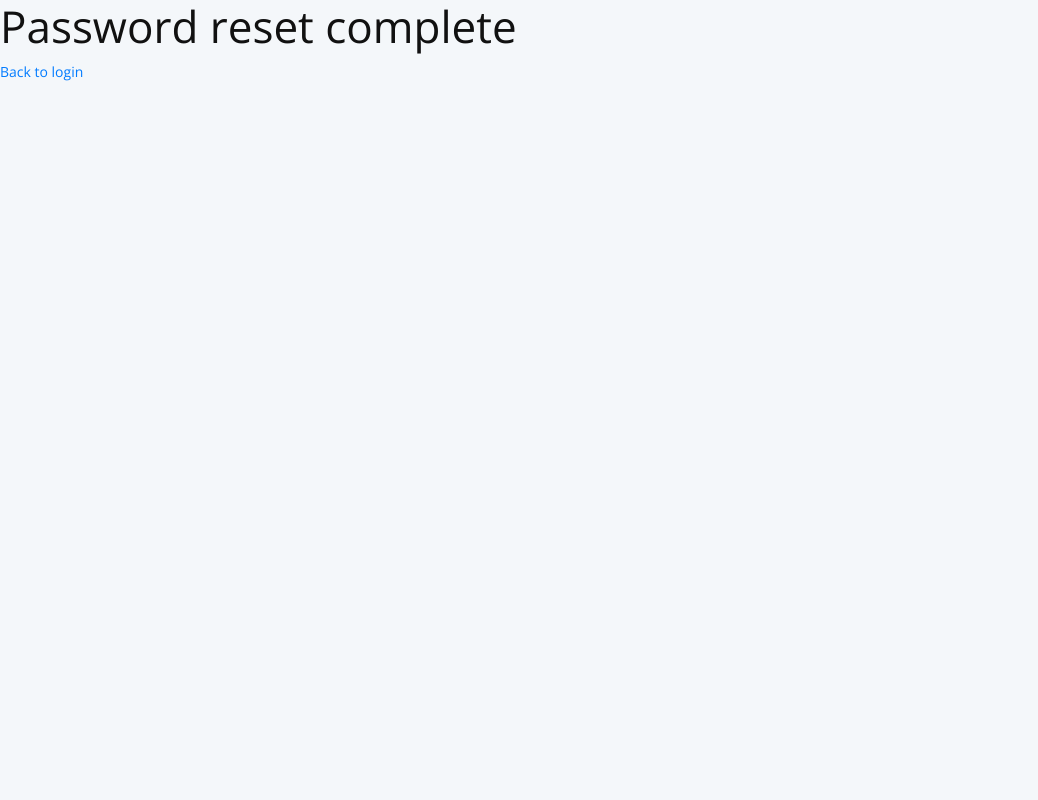
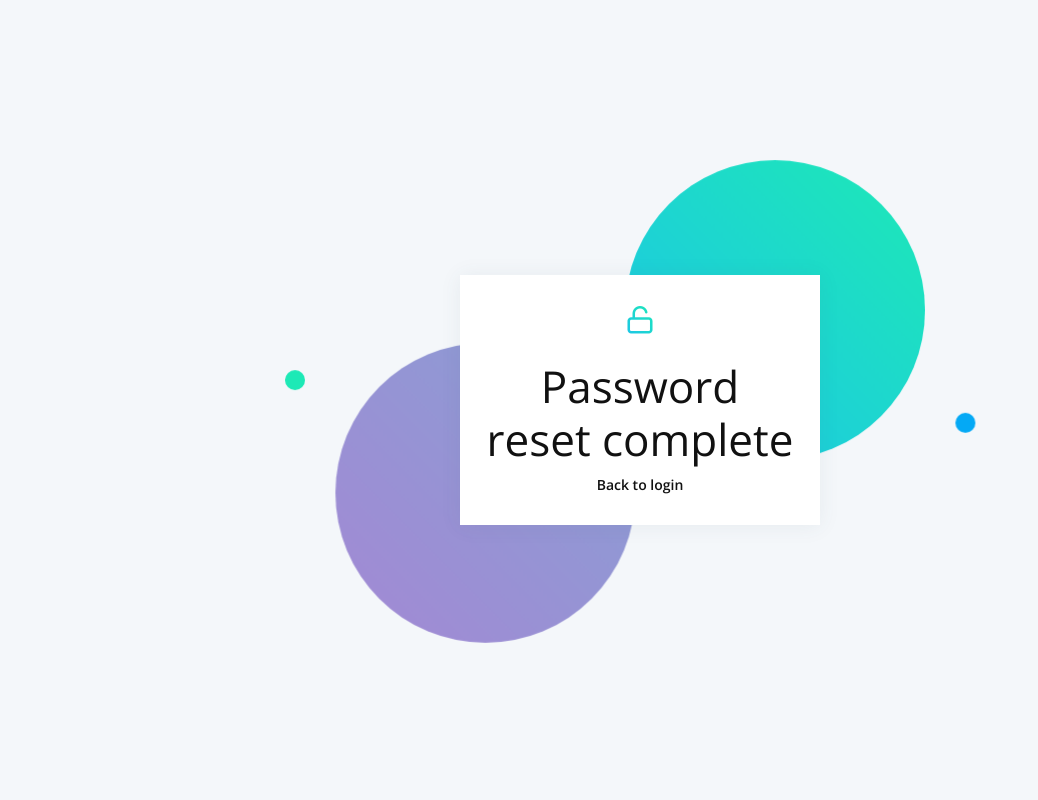
Before and after one commit to Akashquad-uk/demorepos, a Django app: a page that uses users/templates/registration/password_reset_complete.html in a window 1280 px wide. Shown: the whole page, without its empty margins (0-1038 px from the left). Run offline with Django 3.2, Linux system fonts and the light colour scheme; some libraries are stand-ins or nearby versions.

Commit message:
all changes done

```diff
--- a/users/templates/registration/password_reset_complete.html
+++ b/users/templates/registration/password_reset_complete.html
@@ -1,7 +1,25 @@
 {% extends 'base.html' %}
 
 {% block content %}
+<div class="auth-wrapper">
+        <div class="auth-content">
+            <div class="auth-bg">
+                <span class="r"></span>
+                <span class="r s"></span>
+                <span class="r s"></span>
+                <span class="r"></span>
+            </div>
+            <div class="card">
+                <div class="card-body text-center">
+                    <div class="mb-4">
+                        <i class="feather icon-unlock auth-icon"></i>
+                    </div>
 <h2>Password reset complete</h2>
 
 <a href="{% url 'login' %}">Back to login</a>
+</div>
+</div>
+</div>
+</div>
+
 {% endblock %}
```
